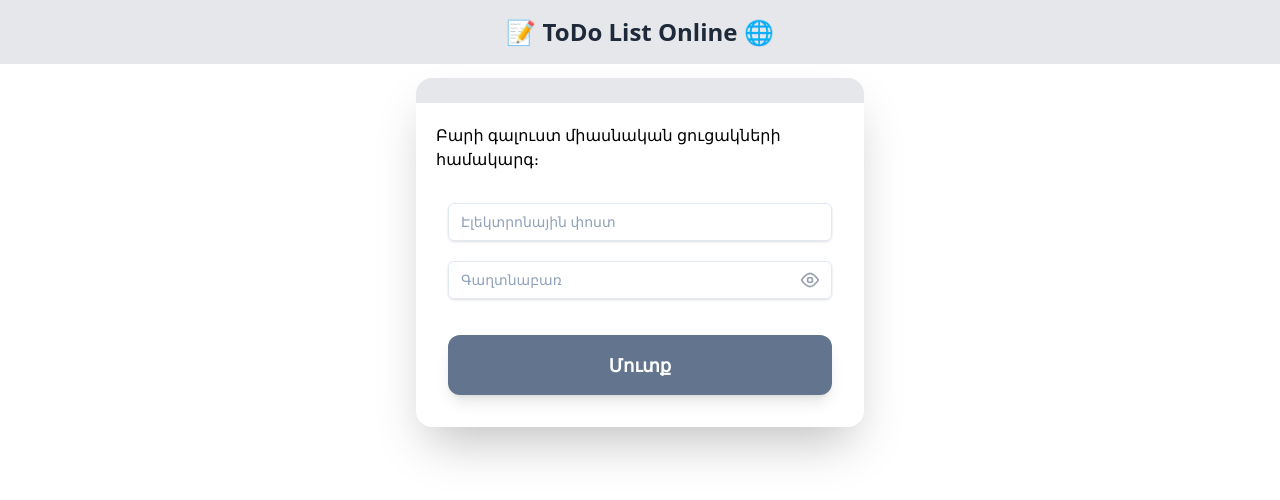
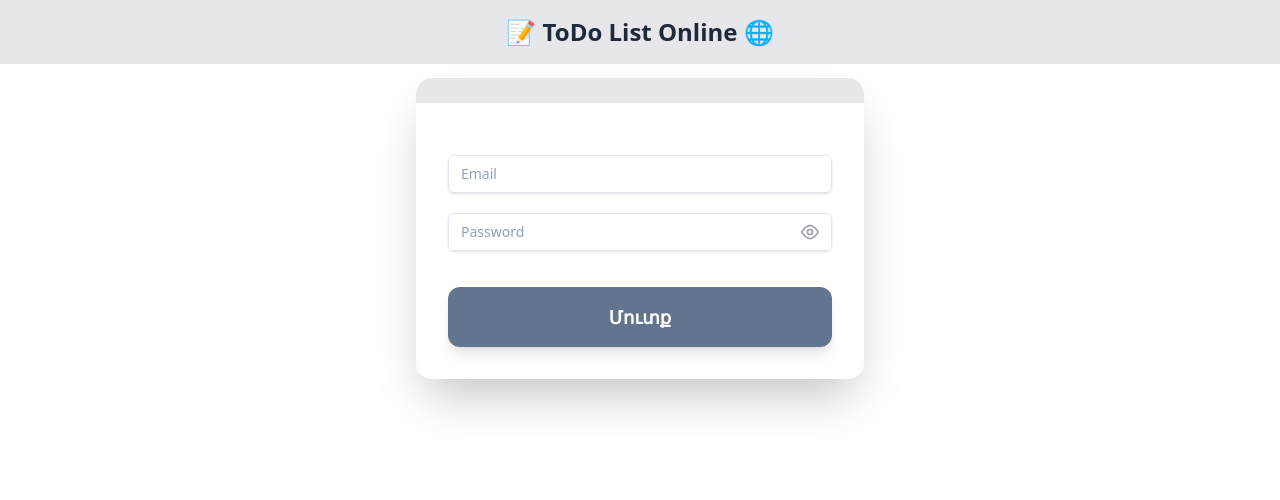
Before and after one commit to davit312/todo-list-online, a React (Vite) app in the folder frontend/: page /login in a window 1280 px wide. Shown: the top 500 px of the page. Built offline with nearby package versions, Linux system fonts and the light colour scheme.

Commit message:
Components update

```diff
--- a/frontend/src/components/Button.jsx
+++ b/frontend/src/components/Button.jsx
@@ -1,8 +1,10 @@
-export default function Button({ children, type }) {
+export default function Button({ children, type, handleOnClick, isdisabled }) {
   return (
     <button
       type={type}
       className="w-full py-4 text-lg font-semibold text-white bg-slate-500 rounded-xl shadow-lg hover:bg-primary-blue transition duration-300 mt-4"
+      onClick={handleOnClick}
+      disabled={isdisabled}
     >
       {children}
     </button>
--- a/frontend/src/components/Checkbox.jsx
+++ b/frontend/src/components/Checkbox.jsx
@@ -1,10 +1,11 @@
 import { useState } from 'react';
 
-const Checkbox = ({ children, checkboxName }) => {
-  const [checkedState, setChState] = useState(false);
+const Checkbox = ({ children, checkboxName, isChecked, isDisabled }) => {
+  const [checkedState, setChState] = useState(isChecked ?? false);
   return (
     <div className="flex gap-2">
       <input
+        disabled={isDisabled}
         checked={checkedState}
         name={checkboxName}
         onChange={() => {
--- a/frontend/src/components/FormLayout.jsx
+++ b/frontend/src/components/FormLayout.jsx
@@ -1,15 +1,28 @@
-export default function FormLayout({ children }) {
+export default function FormLayout({
+  children,
+  description,
+  handleOnSubmit,
+  action = '#',
+  method = 'GET',
+  enctype = 'application/x-www-form-urlencoded',
+}) {
   return (
     <div>
       <div className="w-full max-w-md bg-white rounded-2xl shadow-2xl overflow-hidden m-auto mt-3.5">
         <div className="flex rounded-t-xl overflow-hidden border-b border-gray-200">
           <div className="flex-1 py-3 pl-2 text-lg font-semibold text-gray-700 bg-gray-200"></div>
         </div>
-        <p className="p-5 pb-0">Բարի գալուստ միասնական ցուցակների համակարգ։</p>
+        <p className="p-5 pb-0">{description}</p>
 
         {/* <!-- Form Body --> */}
         <div className="p-8 space-y-5">
-          <form action="#" method="POST" className="space-y-5">
+          <form
+            onSubmit={handleOnSubmit}
+            action={action}
+            method={method}
+            encType={enctype}
+            className="space-y-5"
+          >
             {children}
           </form>
         </div>
--- a/frontend/src/components/Input.jsx
+++ b/frontend/src/components/Input.jsx
@@ -1,9 +1,11 @@
-export default function Input() {
+export default function Input({ inputName, type = 'text', placeholder }) {
   return (
     <div className="w-full max-w-sm min-w-[200px]">
       <input
         className="w-full bg-transparent placeholder:text-slate-400 text-slate-700 text-sm border border-slate-200 rounded-md px-3 py-2 transition duration-300 ease focus:outline-none focus:border-slate-400 hover:border-slate-300 shadow-sm focus:shadow"
-        placeholder="Էլեկտրոնային փոստ"
+        placeholder={placeholder}
+        name={inputName}
+        type={type}
       />
     </div>
   );
--- a/frontend/src/components/Password.jsx
+++ b/frontend/src/components/Password.jsx
@@ -1,16 +1,51 @@
-export default function Password() {
+import Input from './Input';
+import { useState } from 'react';
+
+export default function Password({ passwordName, placeholder = '' }) {
+  const [isVisible, setIsVisible] = useState(false);
+
   return (
     <div className="w-full max-w-sm min-w-[200px] relative">
-      <input
-        type="password"
-        className="w-full bg-transparent placeholder:text-slate-400 text-slate-700 text-sm border border-slate-200 rounded-md px-3 py-2 transition duration-300 ease focus:outline-none focus:border-slate-400 hover:border-slate-300 shadow-sm focus:shadow"
-        placeholder="Գաղտնաբառ"
+      <Input
+        type={isVisible ? 'text' : 'password'}
+        placeholder={placeholder}
+        name={passwordName}
       />
       <button
         type="button"
         className="absolute inset-y-0 right-0 flex items-center pr-3 text-gray-400 hover:text-gray-600"
+        onClick={() => setIsVisible(!isVisible)}
       >
-        {/* <!-- Eye Icon (View Password) --> */}
+        {isVisible === true ? (
+          <svg
+            width="1em"
+            height="1em"
+            viewBox="0 0 24 24"
+            fill="none"
+            xmlns="http://www.w3.org/2000/svg"
+          >
+            <path
+              d="M4.4955 7.44088C3.54724 8.11787 2.77843 8.84176 2.1893 9.47978C0.857392 10.9222 0.857393 13.0778 2.1893 14.5202C3.9167 16.391 7.18879 19 12 19C13.2958 19 14.4799 18.8108 15.5523 18.4977L13.8895 16.8349C13.2936 16.9409 12.6638 17 12 17C7.9669 17 5.18832 14.82 3.65868 13.1634C3.03426 12.4872 3.03426 11.5128 3.65868 10.8366C4.23754 10.2097 4.99526 9.50784 5.93214 8.87753L4.4955 7.44088Z"
+              fill="currentColor"
+            ></path>
+            <path
+              d="M8.53299 11.4784C8.50756 11.6486 8.49439 11.8227 8.49439 12C8.49439 13.933 10.0614 15.5 11.9944 15.5C12.1716 15.5 12.3458 15.4868 12.516 15.4614L8.53299 11.4784Z"
+              fill="currentColor"
+            ></path>
+            <path
+              d="M15.4661 12.4471L11.5473 8.52829C11.6937 8.50962 11.8429 8.5 11.9944 8.5C13.9274 8.5 15.4944 10.067 15.4944 12C15.4944 12.1515 15.4848 12.3007 15.4661 12.4471Z"
+              fill="currentColor"
+            ></path>
+            <path
+              d="M18.1118 15.0928C19.0284 14.4702 19.7715 13.7805 20.3413 13.1634C20.9657 12.4872 20.9657 11.5128 20.3413 10.8366C18.8117 9.18002 16.0331 7 12 7C11.3594 7 10.7505 7.05499 10.1732 7.15415L8.50483 5.48582C9.5621 5.1826 10.7272 5 12 5C16.8112 5 20.0833 7.60905 21.8107 9.47978C23.1426 10.9222 23.1426 13.0778 21.8107 14.5202C21.2305 15.1486 20.476 15.8603 19.5474 16.5284L18.1118 15.0928Z"
+              fill="currentColor"
+            ></path>
+            <path
+              d="M2.00789 3.42207C1.61736 3.03155 1.61736 2.39838 2.00789 2.00786C2.39841 1.61733 3.03158 1.61733 3.4221 2.00786L22.0004 20.5862C22.391 20.9767 22.391 21.6099 22.0004 22.0004C21.6099 22.3909 20.9767 22.3909 20.5862 22.0004L2.00789 3.42207Z"
+              fill="currentColor"
+            ></path>
+          </svg>
+        ) : (
           <svg
             xmlns="http://www.w3.org/2000/svg"
             width="20"
@@ -24,6 +59,7 @@
           >
             <path d="M2.067 12.064c.269.458.552.883.84 1.28l.94 1.233c.96 1.272 2.067 2.378 3.328 3.315C9.407 19.34 11.666 20 12 20s2.593-.66 4.825-2.176c1.261-.937 2.368-2.043 3.328-3.315l.94-1.233c.288-.397.571-.822.84-1.28M2 12c.269-.458.552-.883.84-1.28l.94-1.233c.96-1.272 2.067-2.378 3.328-3.315C9.407 4.66 11.666 4 12 4s2.593.66 4.825 2.176c1.261.937 2.368 2.043 3.328 3.315l.94 1.233c.288.397.571.822.84 1.28M12 15a3 3 0 1 0 0-6 3 3 0 0 0 0 6Z" />
           </svg>
+        )}
       </button>
     </div>
   );
--- a/frontend/src/pages/Login.jsx
+++ b/frontend/src/pages/Login.jsx
@@ -4,15 +4,19 @@
 import Button from '../components/Button';
 
 import Header from '../components/Header';
-import Checkbox from '../components/Checkbox';
 
 export default function Login() {
   return (
     <>
       <Header />
-      <FormLayout>
-        <Input />
-        <Password />
+      <FormLayout
+        handleOnSubmit={(e) => {
+          console.log('submit trigerred');
+          e.preventDefault();
+        }}
+      >
+        <Input placeholder="Email" />
+        <Password placeholder="Password" />
         <Button>Մուտք</Button>
       </FormLayout>
     </>
```
Lines whose indentation alone changed are shown as unchanged.
